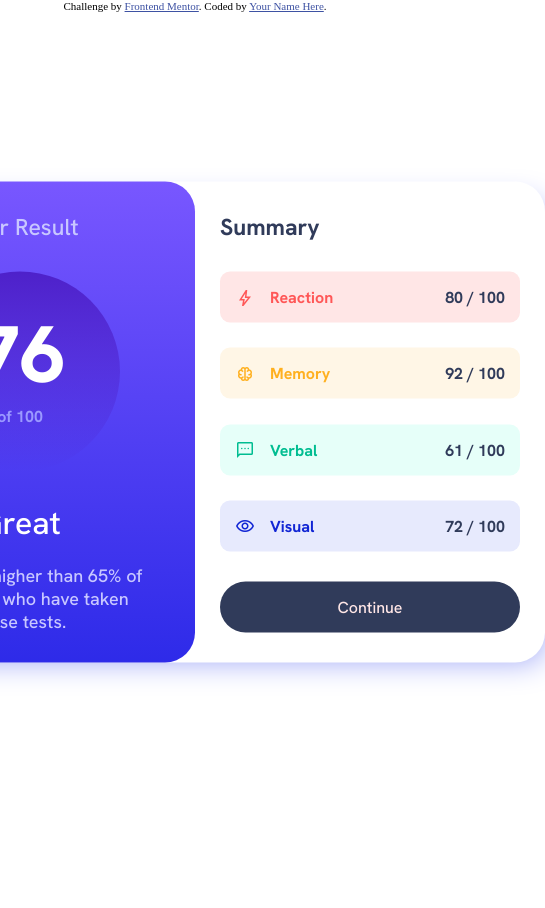
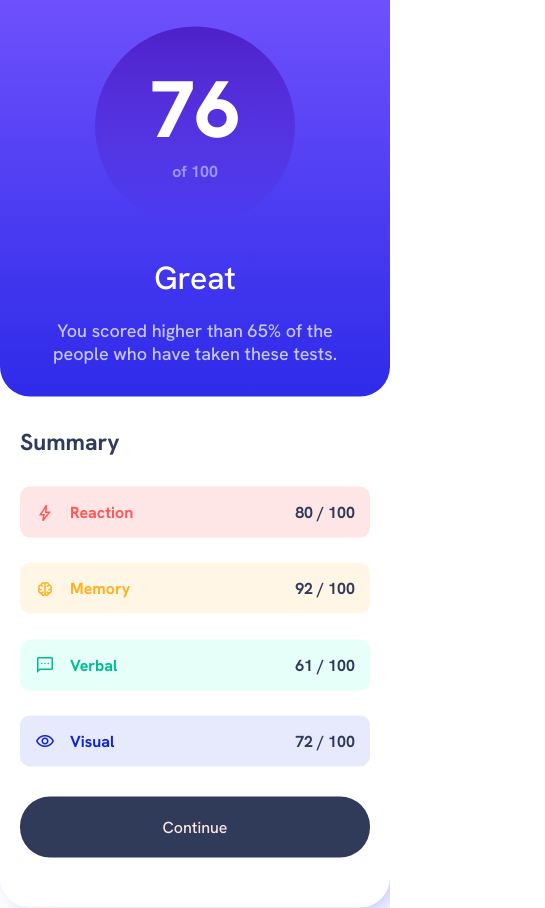
Before and after one commit to DAST-87/results-summary-component, a plain HTML site: page index.html in a window 390 px wide. Shown: the whole page, 545 px wide, since content can reach past the window. Before the commit the page ends 844 px from the top, so only its background shows below. Drawn offline with nearby package versions, Linux system fonts and the light colour scheme.

Commit message:
Finalização de Desafio

```diff
--- a/index.html
+++ b/index.html
@@ -79,9 +79,6 @@
 
 
 
-  <div class="attribution">
-    Challenge by <a href="https://www.frontendmentor.io?ref=challenge" target="_blank">Frontend Mentor</a>.
-    Coded by <a href="#">Your Name Here</a>.
-  </div>
+
 </body>
 </html>
--- a/style/style.css
+++ b/style/style.css
@@ -203,3 +203,56 @@ p{
     background: linear-gradient(180deg, hsl(252, 100%, 67%), hsl(241, 81%, 54%));
     cursor: pointer;
 }
+
+@media (max-width: 600px){
+
+
+    .content_principal{
+        display: flex;
+        flex-wrap: wrap;
+        flex-direction: column;
+        width: 100vw;
+        align-items: center;
+
+    }
+
+    .side_result{
+        width: 100%;
+        height: 460px;
+        border-radius: 0 0 30px 30px;
+    }
+
+    .side_result p{
+        width: 300px;
+    }
+
+    .side_summary{
+        width: 100vw;
+        border-radius: 0;
+        padding: 0 0 50px 0;
+    }
+    #summary_title{
+        width: 350px;
+    }
+
+    .summary_itens{
+        width: 350px;
+    }
+
+    .summary_iten_reaction{
+        width: 350px;
+    }
+    .summary_iten_memory{
+        width: 350px;
+    }
+    .summary_iten_verbal{
+        width: 350px;
+    }
+    .summary_iten_visual{
+        width: 350px;
+    }
+    .botao_continue{
+        width: 350px;
+        padding: 20px;
+    }
+}
```
